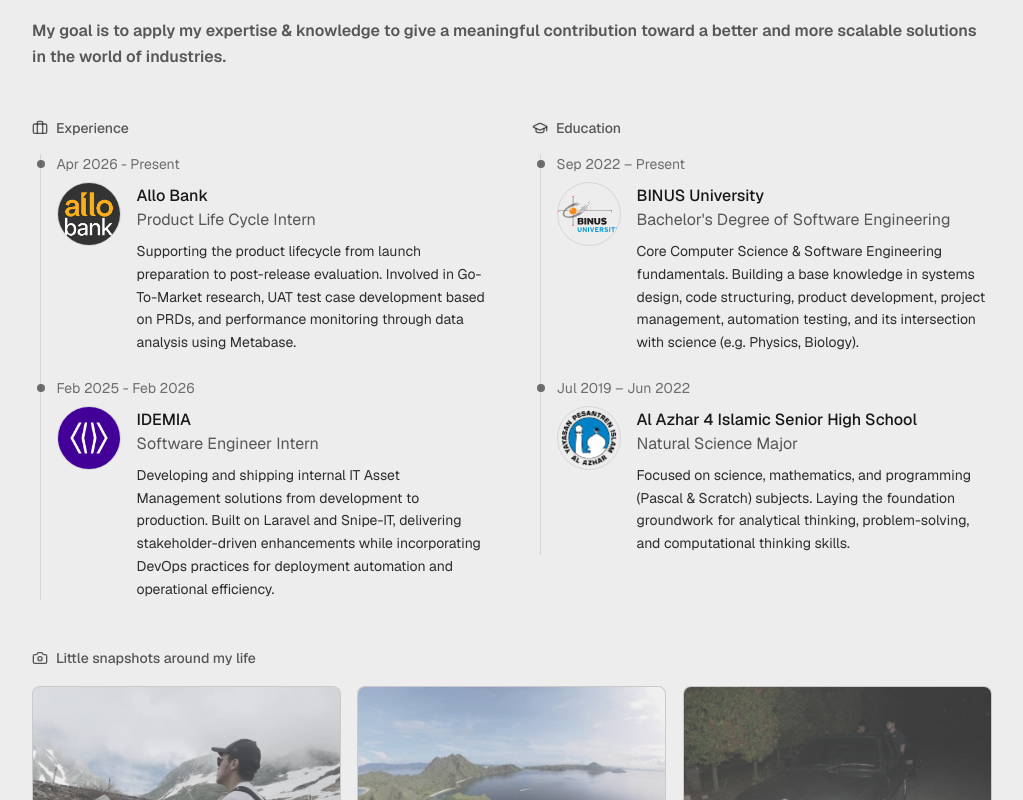
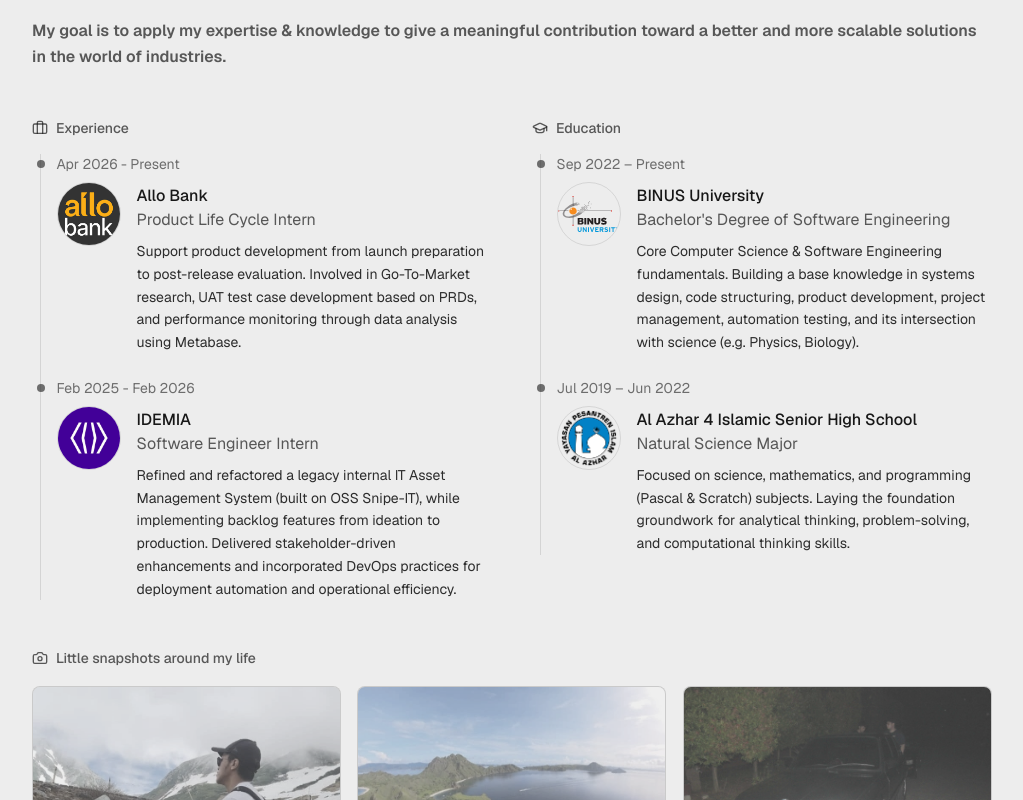
Before and after one commit to iryadifarhan/portfolio-website, a Next.js app: page /about in a window 1280 px wide. Shown: the part 433-1233 px from the top of the page, without its empty margins (128-1151 px from the left). Built offline with nearby package versions, Linux system fonts and the light colour scheme; no server answers.

Commit message:
Fix experience awkward wording

```diff
--- a/app/data/experience.ts
+++ b/app/data/experience.ts
@@ -15,7 +15,7 @@ export const EXPERIENCE : Experiences[] = [
     org: "Allo Bank",
     title: "Product Life Cycle Intern",
     detail:
-      "Supporting the product lifecycle from launch preparation to post-release evaluation. Involved in Go-To-Market research, UAT test case development based on PRDs, and performance monitoring through data analysis using Metabase.",
+      "Support product development from launch preparation to post-release evaluation. Involved in Go-To-Market research, UAT test case development based on PRDs, and performance monitoring through data analysis using Metabase.",
   },
   {
     period: "Feb 2025 - Feb 2026",
@@ -24,7 +24,7 @@ export const EXPERIENCE : Experiences[] = [
     org: "IDEMIA",
     title: "Software Engineer Intern",
     detail:
-      "Developing and shipping internal IT Asset Management solutions from development to production. Built on Laravel and Snipe-IT, delivering stakeholder-driven enhancements while incorporating DevOps practices for deployment automation and operational efficiency.",
+      "Refined and refactored a legacy internal IT Asset Management System (built on OSS Snipe-IT), while implementing backlog features from ideation to production. Delivered stakeholder-driven enhancements and incorporated DevOps practices for deployment automation and operational efficiency.",
   },
 ];
 
```
